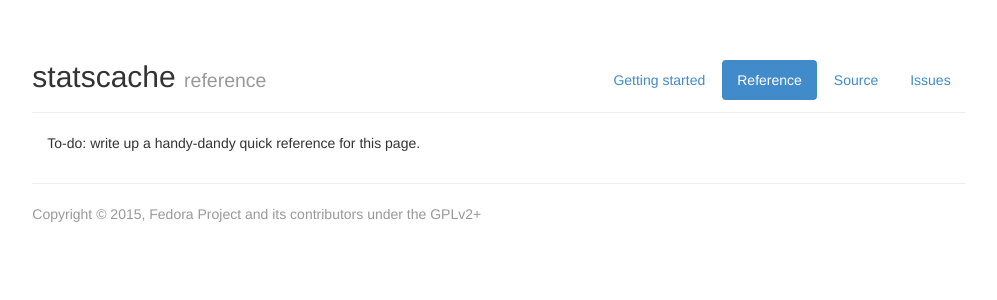
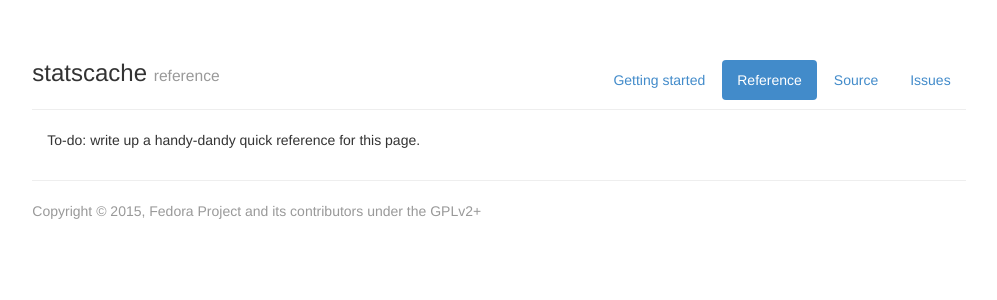
Before and after one commit to fedora-infra/statscache, a Flask app: page /web/reference in a window 1280 px wide. Shown: the top 300 px of the page, without its empty margins (141-1138 px from the left). Run offline with Flask 2, Linux system fonts and the light colour scheme; parts of the project's set-up code (start-up, migrations or seed data) failed here and were passed over; some libraries are stand-ins or nearby versions.

Commit message:
Decrease the statscache header font size (again)
Using 'h2' still made the interface feel too busy, in that it detracted
attention from the proper page heading, which comes after the header. The
statscache name in the header bar (and its byline) now uses the 'h3' tag, just
like datagrepper does.

```diff
--- a/statscache/templates/layout.html
+++ b/statscache/templates/layout.html
@@ -32,7 +32,7 @@
                     <li><a href="https://github.com/fedora-infra/statscache">Source</a></li>
                     <li><a href="https://github.com/fedora-infra/statscache/issues">Issues</a></li>
                 </ul>
-                <h2 class="muted">statscache <small>{% block byline %}{% endblock %}</small></h2>
+                <h3 class="muted">statscache <small>{% block byline %}{% endblock %}</small></h3>
             </div>
             {% block header %}{% endblock %}
         </header>
```
